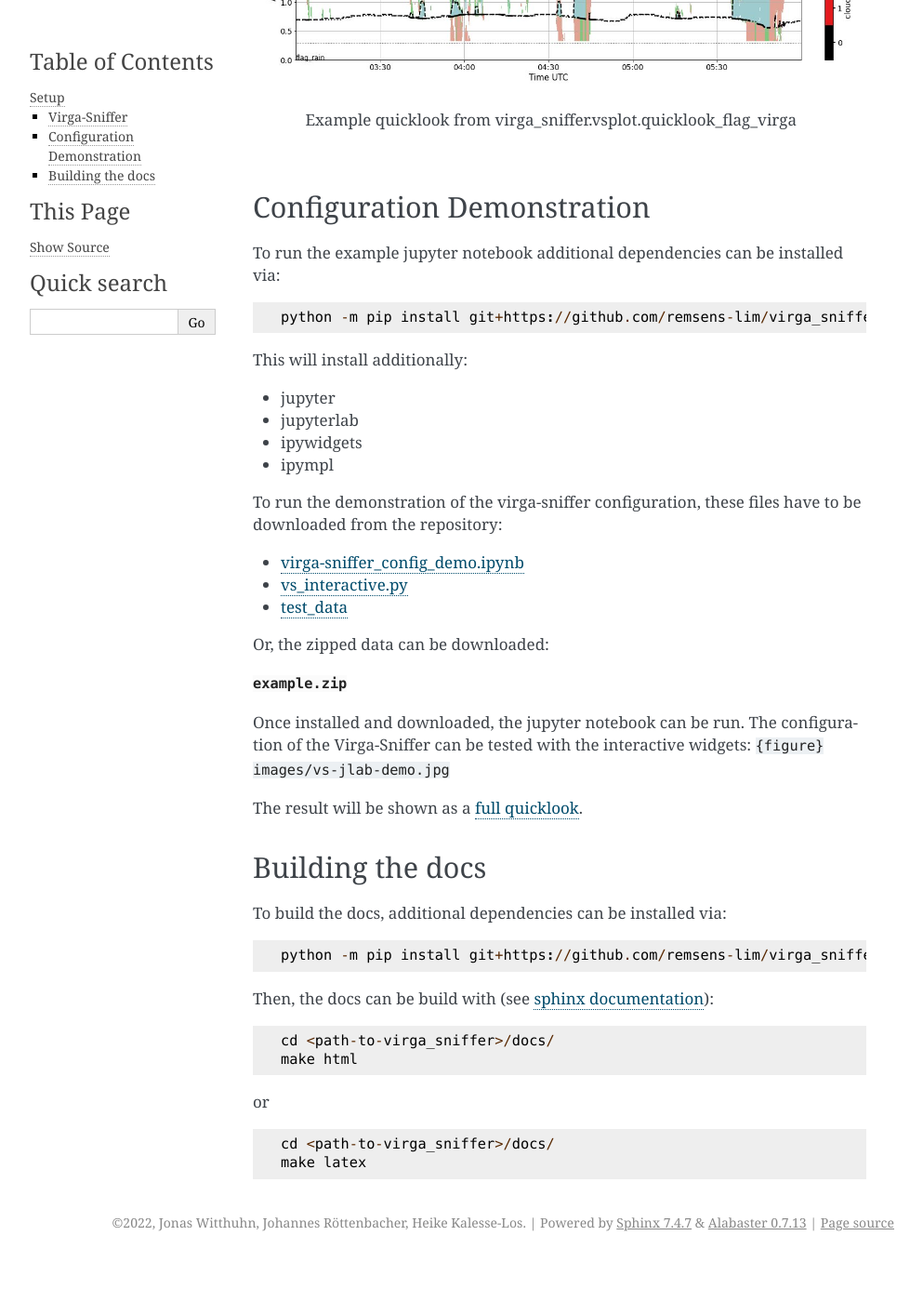
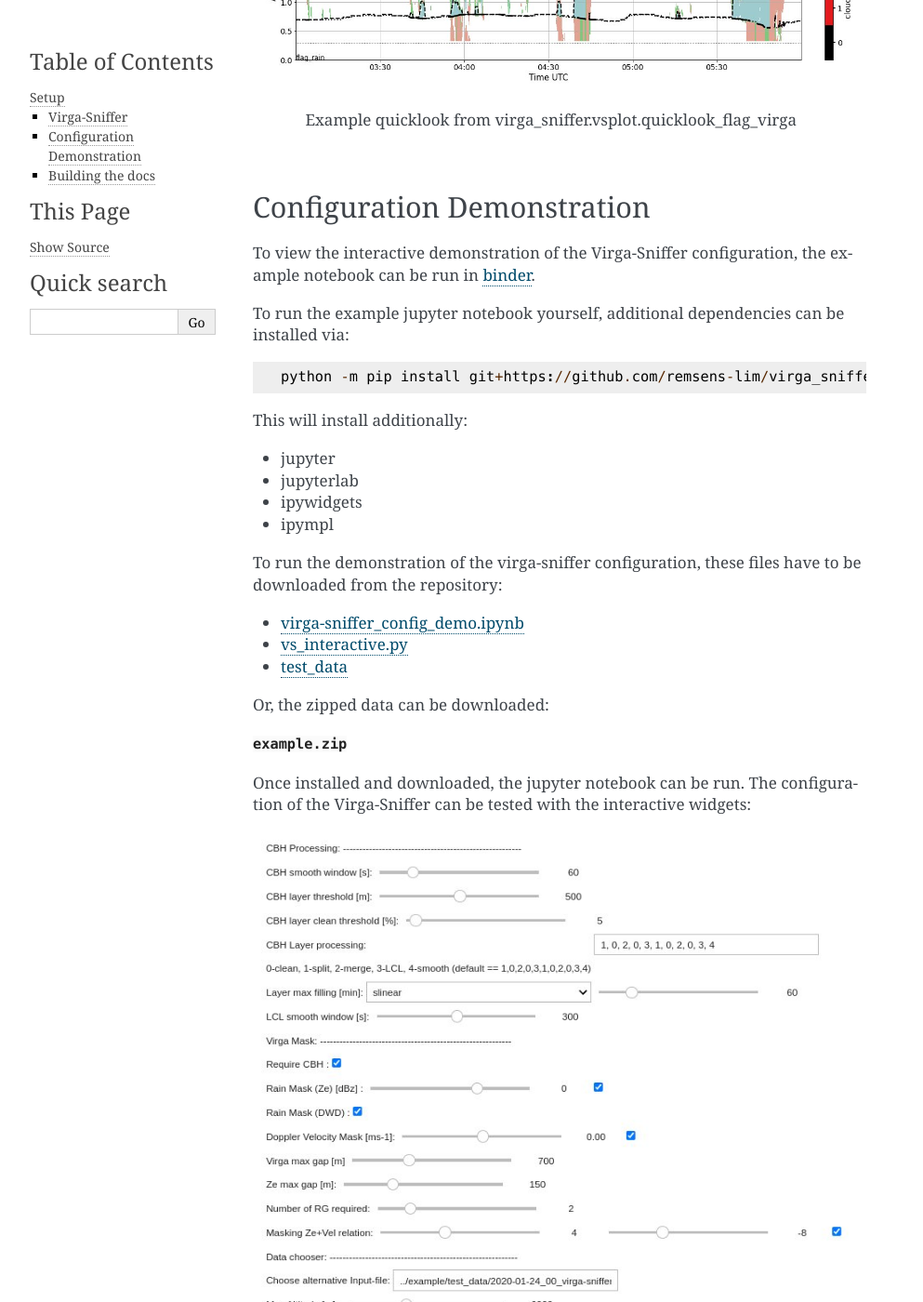
Before and after one commit to remsens-lim/virga_sniffer, a Sphinx documentation site: the page built from docs/setup.md, in a window 1280 px wide and 1400 px high, scrolled down 1747 px. Shown: the whole window at 93% size, without its empty margins (148-1141 px from the left). Built offline with Sphinx 7.4.7, drawn with Linux system fonts in a browser that asks for light colours; before the commit the page ends 3101 px from its top, so only the background shows below that.

Commit message:
add binder links

````diff
--- a/docs/setup.md
+++ b/docs/setup.md
@@ -89,7 +89,10 @@
 
 (cfg-demo)=
 ## Configuration Demonstration
-To run the example jupyter notebook additional dependencies can be installed via:
+To view the interactive demonstration of the Virga-Sniffer configuration, the example notebook can be run in
+[binder](https://mybinder.org/v2/gh/remsens-lim/virga_sniffer/main?filepath=example/virga-sniffer_config_demo.ipynb).
+
+To run the example jupyter notebook yourself, additional dependencies can be installed via:
 ```
 python -m pip install git+https://github.com/remsens-lim/virga_sniffer.git#egg=virga_sniffer[example]
 ```
@@ -110,7 +113,8 @@
 ```
 
 Once installed and downloaded, the jupyter notebook can be run. The configuration of the Virga-Sniffer can be tested with the interactive widgets:
-```{figure} images/vs-jlab-demo.jpg```
+```{figure} images/vs-jlab-demo.jpg
+```
 
 The result will be shown as a [full quicklook](vsplot).
 
````
Also changed, not shown: docs/config.md (+3 -2 lines).
